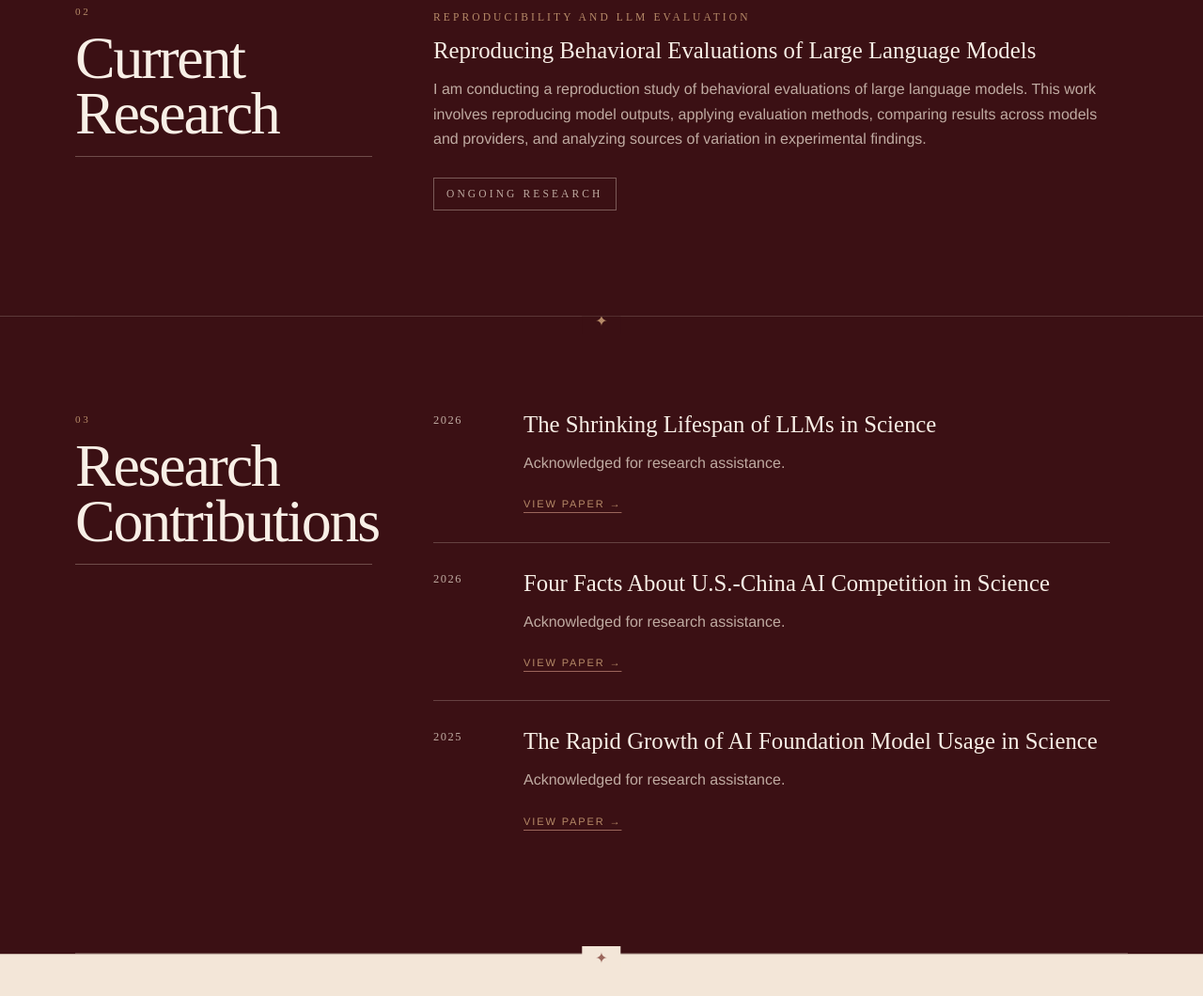
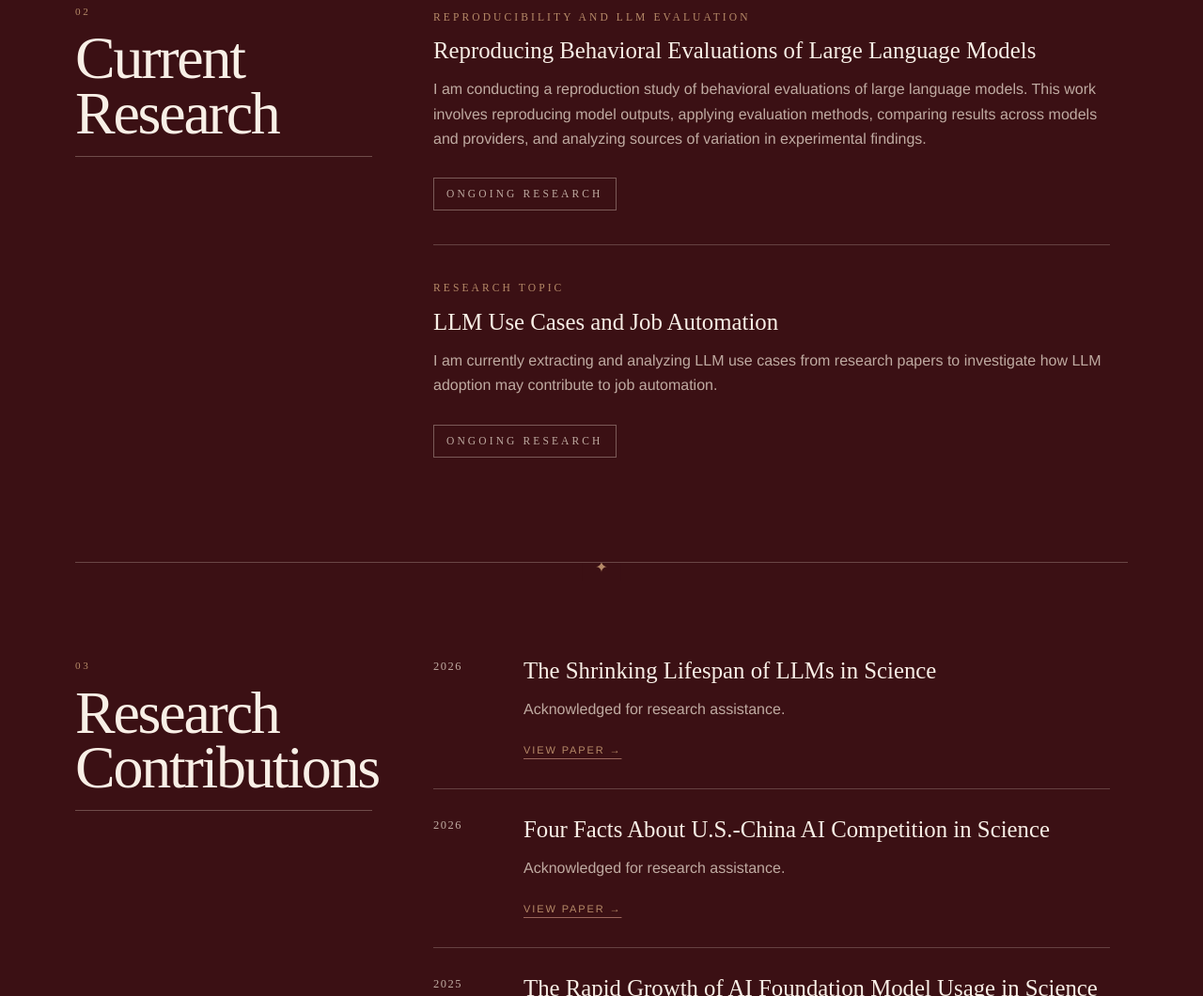
Before and after one commit to Kristina-Sakayeva/Kristina-Sakayeva.github.io, a plain HTML site: page index.html in a window 1280 px wide. Shown: the part 1532-2592 px from the top of the page at 94% size. Drawn offline with Linux system fonts and the light colour scheme.

Commit message:
Update resume and current research

```diff
--- a/index.html
+++ b/index.html
@@ -126,6 +126,18 @@ Outside of academics, I am involved in dance as a choreographer and team leader.
 
                     <p class="entry-status">Ongoing research</p>
                 </article>
+
+                <article class="research-entry">
+                    <p class="entry-label">Research Topic</p>
+
+                    <h3>LLM Use Cases and Job Automation</h3>
+
+                    <p>
+                        I am currently extracting and analyzing LLM use cases from research papers to investigate how LLM adoption may contribute to job automation.
+                    </p>
+
+                    <p class="entry-status">Ongoing research</p>
+                </article>
             </div>
         </section>
 
--- a/style.css
+++ b/style.css
@@ -334,6 +334,12 @@ section:not(.hero)::before {
     padding: 6px 0 0;
 }
 
+.research-entry + .research-entry {
+    margin-top: 36px;
+    padding-top: 36px;
+    border-top: 1px solid rgb(243 230 216 / 23%);
+}
+
 .entry-status {
     width: max-content;
     margin-top: 28px;
```
Also changed, not shown: 1 other file.
